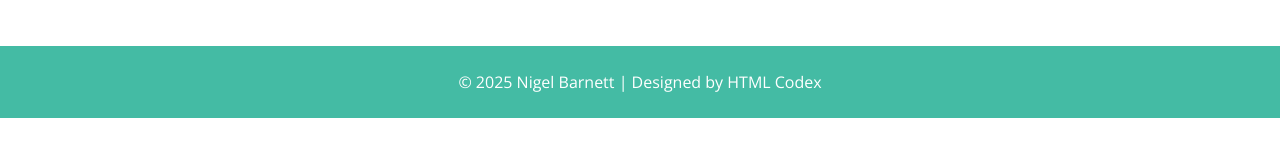
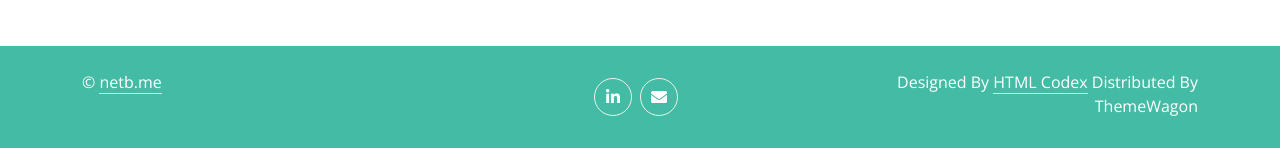
Before and after one commit to T4esoo/Website-v.2, a plain HTML site: page cv.html in a window 1280 px wide. Shown: the part 1018-1166 px from the top of the page. Before the commit the page ends 1136 px from the top, so only its background shows below. Drawn offline with nearby package versions, Linux system fonts and the light colour scheme.

Commit message:
footer correction

```diff
--- a/cv.html
+++ b/cv.html
@@ -61,12 +61,26 @@
         <iframe src="https://docs.google.com/document/d/1BJkZxJwOg6U1kFe0q2_w4ZykBsvACSM2u0Lslawu5EU/edit?usp=sharing" width="100%" height="800px" style="border: none;"></iframe>
     </div>
 
-    <!-- Footer -->
+    <!-- Copyright Start -->
     <div class="container-fluid copyright py-4">
-        <div class="container text-center">
-            &copy; 2025 Nigel Barnett | Designed by <a href="https://htmlcodex.com">HTML Codex</a>
+        <div class="container">
+            <div class="row">
+                <div class="col-md-4 text-center text-md-start mb-2 mb-md-0">
+                    &copy; <a class="border-bottom" href="https://www.youtube.com/watch?v=dQw4w9WgXcQ" target="_blank" rel="noopener noreferrer">netb.me</a>
+                </div>
+                <div class="col-md-4 text-center text-md-end">
+                    <div class="d-flex p-2 justify-content-center">
+                        <a class="btn btn-square btn-outline-light rounded-circle me-2" href="https://www.linkedin.com/in/netb/" target="_blank" rel="noopener noreferrer"><i class="fab fa-linkedin-in"></i></a>
+                        <a class="btn btn-square btn-outline-light rounded-circle me-2" href="contact.html"><i class="fa fa-envelope"></i></a>
+                    </div>
+                </div>
+                <div class="col-md-4 text-center text-md-end">
+                    Designed By <a class="border-bottom" href="https://htmlcodex.com" target="_blank" rel="noopener noreferrer">HTML Codex</a> Distributed By <a href="https://themewagon.com">ThemeWagon</a>
+                </div>
+            </div>
         </div>
     </div>
+    <!-- Copyright End -->
 
     <!-- JavaScript -->
     <script src="https://code.jquery.com/jquery-3.4.1.min.js"></script>
```
